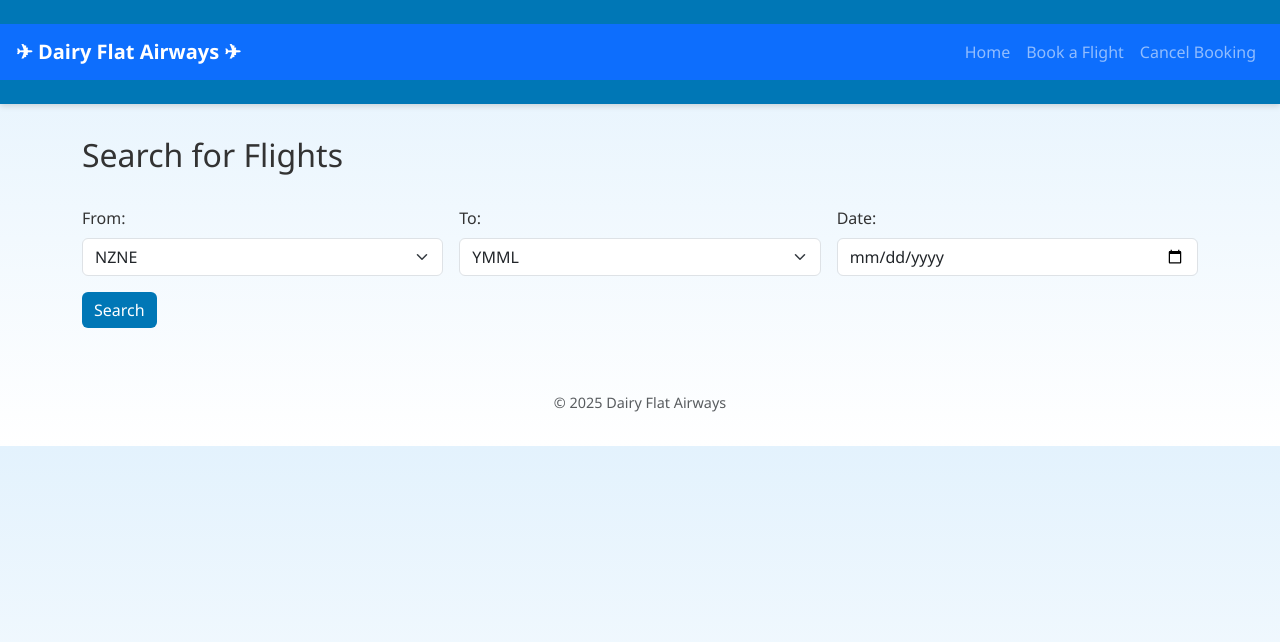
After one commit to jchoubassi/airline_site_sim, a Flask app: page /search in a window 1280 px wide. The commit adds this page. Shown: the top 642 px of the page. Run offline with Flask 3, Linux system fonts and the light colour scheme.

Commit message:
Creates all files, directories, and content, added UI, database, and seed script for airline. Tested and working. Need to fix hero image in index.html.

```diff
--- a/app/models.py
+++ b/app/models.py
@@ -20,9 +20,12 @@ class Flight(db.Model):
     departure_time = db.Column(db.String(5), nullable=False)
     arrival_time = db.Column(db.String(5), nullable=False)
     seats_left = db.Column(db.Integer, nullable=False)
+    flight_number = db.Column(db.String(10), nullable=False)
 
 class Booking(db.Model):
     id = db.Column(db.Integer, primary_key=True)
     flight_id = db.Column(db.Integer, db.ForeignKey('flight.id'), nullable=False)
     passenger_name = db.Column(db.String(100), nullable=False)
-    reference = db.Column(db.String(36), default=lambda: str(uuid.uuid4()), unique=True)
+    reference = db.Column(db.String(8), nullable=False, unique=True)
+    flight_id = db.Column(db.Integer, db.ForeignKey('flight.id'))
+    flight = db.relationship('Flight', backref='bookings')
--- a/app/routes.py
+++ b/app/routes.py
@@ -1,7 +1,71 @@
-from flask import Blueprint, render_template
+from flask import Blueprint, render_template, request #for rendering templates
+from .models import Route, Flight #for routes and flights
+from .models import db #for db
+from flask import redirect, url_for, flash #for flash messages
+from .models import Booking #booking model
+import uuid #gen booking id
 
 main = Blueprint('main', __name__)
 
+#home page
 @main.route('/')
 def index():
     return render_template('index.html')
+
+#search page
+@main.route('/search', methods=['GET', 'POST'])
+def search():
+    routes = Route.query.all()
+    flights = []
+
+    if request.method == 'POST':
+        origin = request.form.get('origin')
+        destination = request.form.get('destination')
+        date = request.form.get('date')
+
+        flights = Flight.query.join(Route).filter(
+            Route.origin == origin,
+            Route.destination == destination,
+            Flight.date == date
+        ).all()
+    return render_template('search.html', routes=routes, flights=flights)
+
+#book flight
+@main.route('/book/<int:flight_id>', methods=['GET', 'POST'])
+def book_flight(flight_id):
+    flight = Flight.query.get_or_404(flight_id)
+
+    # Check if the flight has available seats
+    if request.method == 'POST':
+        name = request.form.get('name')
+
+        if flight.seats_left > 0:
+            reference = str(uuid.uuid4())[:8] #ID generated
+            booking = Booking(flight_id = flight.id, passenger_name = name, reference = reference)
+            flight.seats_left -= 1
+
+            db.session.add(booking)
+            db.session.commit()
+            return render_template('confirmation.html', booking=booking, flight=flight) # confirmation page
+        else:
+            flash('No seats left for this flight.')
+            return redirect(url_for('main.search'))
+    return render_template('book.html', flight=flight)
+
+#cancel
+@main.route('/cancel', methods=['GET', 'POST'])
+def cancel_booking():
+    if request.method == 'POST':
+        reference = request.form.get('reference')
+        booking = Booking.query.filter_by(reference=reference).first()
+
+        if booking:
+            flight = Flight.query.get(booking.flight_id)
+            flight.seats_left += 1
+            db.session.delete(booking)
+            db.session.commit()
+            return render_template('cancelled.html', booking=booking) # confirmation page
+        else:
+            flash('Booking not found.')
+            return redirect(url_for('main.cancel_booking'))
+    return render_template('cancel.html')
--- /dev/null
+++ b/app/templates/layout.html
@@ -0,0 +1,56 @@
+<!DOCTYPE html>
+<html lang="en">
+<head>
+  <meta charset="UTF-8">
+  <title>{% block title %}Dairy Flat Airways{% endblock %}</title>
+  <meta name="viewport" content="width=device-width, initial-scale=1">
+
+  <link href="https://cdn.jsdelivr.net/npm/bootstrap@5.3.0/dist/css/bootstrap.min.css" rel="stylesheet">
+
+  <link rel="stylesheet" href="{{ url_for('static', filename='css/style.css') }}">
+  <script src="https://cdn.jsdelivr.net/npm/bootstrap@5.3.0/dist/js/bootstrap.bundle.min.js"></script>
+
+</head>
+<body>
+    <header class="header text-center">
+        <nav class="navbar navbar-expand-lg navbar-dark bg-primary px-3">
+            <a class="navbar-brand fw-bold" href="/">✈ Dairy Flat Airways ✈</a>
+            <button class="navbar-toggler" type="button" data-bs-toggle="collapse" data-bs-target="#navbarNav">
+                <span class="navbar-toggler-icon"></span>
+            </button>
+
+            <div class="collapse navbar-collapse" id="navbarNav">
+                <ul class="navbar-nav ms-auto">
+                    <li class="nav-item">
+                        <a class="nav-link" href="{{ url_for('main.index') }}">Home</a>
+                    </li>
+                    <li class="nav-item">
+                        <a class="nav-link" href="{{ url_for('main.search') }}">Book a Flight</a>
+                    </li>
+                    <li class="nav-item">
+                        <a class="nav-link" href="{{ url_for('main.cancel_booking') }}">Cancel Booking</a>
+                    </li>
+                </ul>
+            </div>
+        </nav>
+    </header>
+
+    <div class="container">
+        {% with messages = get_flashed_messages() %}
+            {% if messages %}
+                <div class="alert alert-warning mt-3">
+                    {% for message in messages %}
+                        <div>{{ message }}</div>
+                    {% endfor %}
+                </div>
+            {% endif %}
+        {% endwith %}
+        {% block content %}{% endblock %}
+    </div>
+
+    <footer class="text-center mt-5 mb-3 text-muted">
+        &copy; 2025 Dairy Flat Airways
+    </footer>
+
+</body>
+</html>
--- /dev/null
+++ b/app/templates/search.html
@@ -0,0 +1,62 @@
+{% extends 'layout.html' %}
+
+{% block title %}Search Flights{% endblock %}
+
+{% block content %}
+  <h2>Search for Flights</h2>
+  <form method="post" class="row g-3 mt-3">
+    <div class="col-md-4">
+      <label class="form-label">From:</label>
+      <select name="origin" class="form-select" required>
+        {% for route in routes %}
+        <option value="{{ route.origin }}">{{ route.origin }}</option>
+        {% endfor %}
+      </select>
+    </div>
+    <div class="col-md-4">
+      <label class="form-label">To:</label>
+      <select name="destination" class="form-select" required>
+        {% for route in routes %}
+        <option value="{{ route.destination }}">{{ route.destination }}</option>
+        {% endfor %}
+      </select>
+    </div>
+    <div class="col-md-4">
+      <label class="form-label">Date:</label>
+      <input type="date" name="date" class="form-control" required>
+    </div>
+    <div class="col-12">
+      <button type="submit" class="btn btn-primary">Search</button>
+    </div>
+  </form>
+
+  {% if flights %}
+    <h4 class="mt-5">Available Flights</h4>
+    <table class="table table-striped table-hover mt-3">
+      <thead class="table-dark">
+        <tr>
+          <th>Flight No.</th>
+          <th>Date</th>
+          <th>Departure</th>
+          <th>Arrival</th>
+          <th>Seats Left</th>
+          <th>Action</th>
+        </tr>
+      </thead>
+      <tbody>
+        {% for flight in flights %}
+        <tr>
+          <td>{{ flight.flight_number }}</td>
+          <td>{{ flight.date }}</td>
+          <td>{{ flight.departure_time }}</td>
+          <td>{{ flight.arrival_time }}</td>
+          <td>{{ flight.seats_left }}</td>
+          <td>
+            <a href="{{ url_for('main.book_flight', flight_id=flight.id) }}" class="btn btn-sm btn-success">Book</a>
+          </td>
+        </tr>
+        {% endfor %}
+      </tbody>
+    </table>
+  {% endif %}
+{% endblock %}
--- /dev/null
+++ b/static/css/style.css
@@ -0,0 +1,66 @@
+body {
+  background: linear-gradient(to bottom, #e3f2fd, #ffffff);
+  font-family: 'Segoe UI', sans-serif;
+  font-size: 16px;
+  color: #333;
+}
+
+header.header {
+  background-color: #0077b6;
+  color: white;
+  padding: 1.5rem 0;
+  box-shadow: 0 2px 6px rgba(0, 0, 0, 0.15);
+}
+
+.navbar-brand {
+  font-weight: bold;
+}
+
+.container {
+  margin-top: 2rem;
+}
+
+.card {
+  border: none;
+  border-radius: 12px;
+  box-shadow: 0 4px 12px rgba(0, 0, 0, 0.1);
+}
+
+.btn-primary {
+  background-color: #0077b6;
+  border: none;
+}
+
+.btn-primary:hover {
+  background-color: #005f91;
+}
+
+.btn-danger {
+  background-color: #d62828;
+  border: none;
+}
+
+.btn-danger:hover {
+  background-color: #bb1d1d;
+}
+
+.table th {
+  background-color: #023e8a;
+  color: white;
+}
+
+.table-striped tbody tr:hover {
+  background-color: #dbeeff;
+}
+
+footer {
+  margin-top: 3rem;
+  padding: 1rem;
+  text-align: center;
+  color: #666;
+  font-size: 0.9rem;
+}
+
+.hero-section h1, .hero-section p {
+  text-shadow: 1px 1px 4px rgba(0, 0, 0, 0.8);
+}
```
Also changed, not shown: app/templates/book.html (added, +17 -0 lines), app/templates/cancel.html (added, +14 -0 lines), app/templates/cancelled.html (added, +14 -0 lines), app/templates/confirmation.html (added, +14 -0 lines), app/templates/index.html (+13 -13 lines), seed.py (added, +217 -0 lines), dairyflat.db, static/images/sky.jpg (added).
